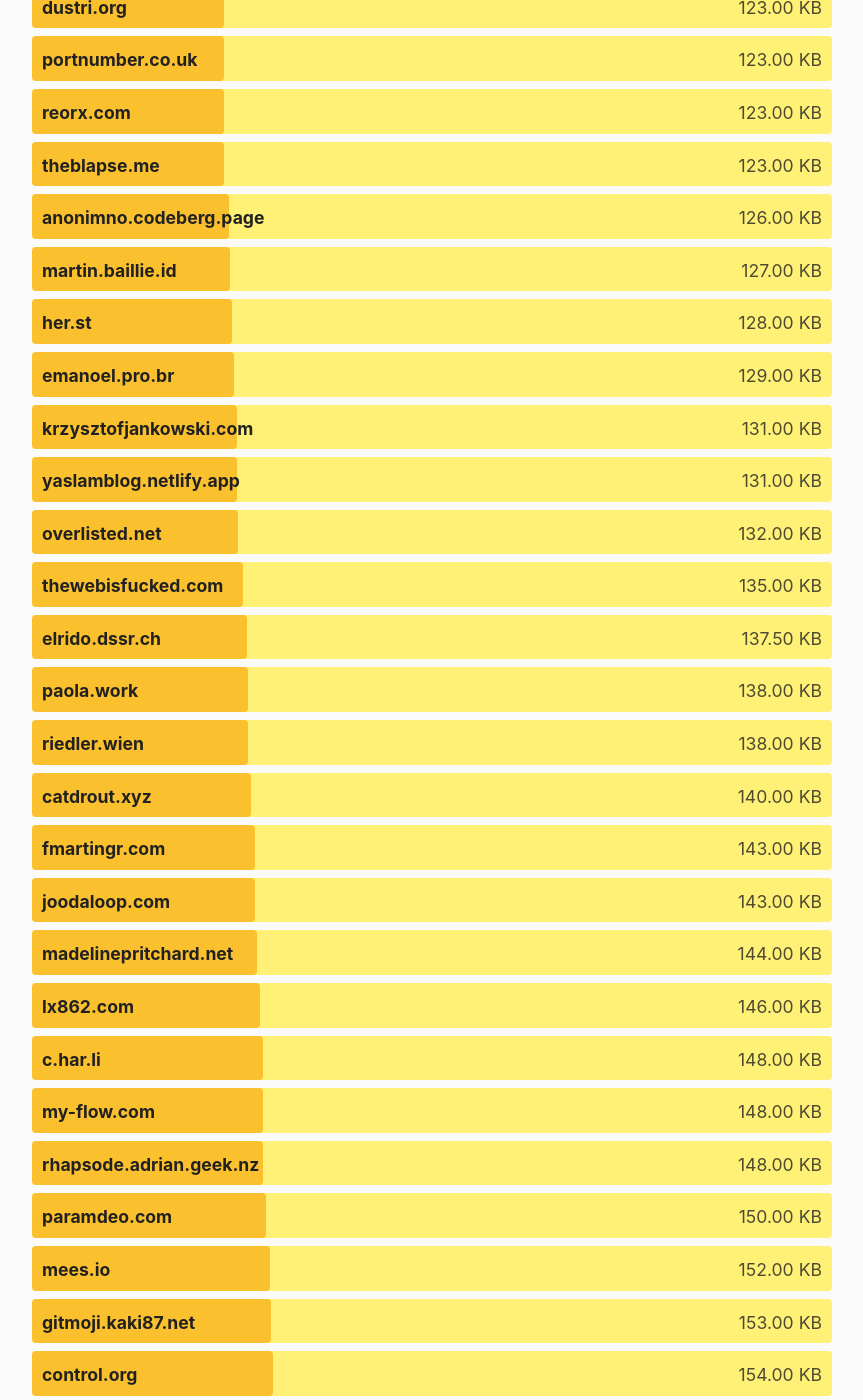
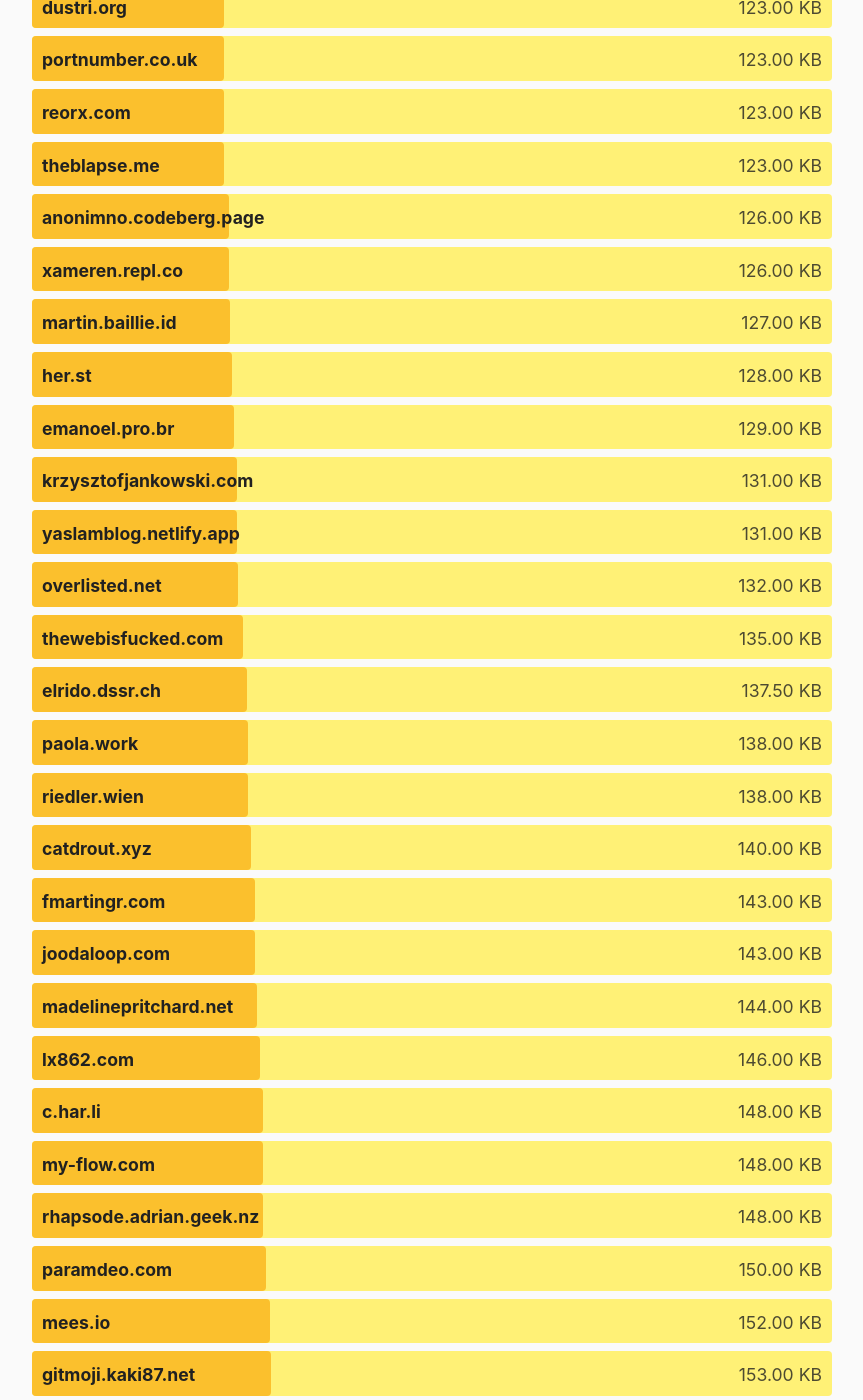
Before and after one commit to kevquirk/512kb.club, a Jekyll site: the page built from index.md, in a window 1280 px wide and 1400 px high, scrolled down 21263 px. Shown: the whole window, without its empty margins (208-1071 px from the left). Built offline with Jekyll 4.4.1, drawn with Linux system fonts in a browser that asks for light colours; some of the changed text lies outside the part shown.

Commit message:
Update sites.yml

```diff
--- a/_data/sites.yml
+++ b/_data/sites.yml
@@ -2910,7 +2910,7 @@
 
 - domain: xameren.repl.co
   url: https://xameren.repl.co/
-  size: 156
+  size: 126
   last_checked: 2023-04-26
 
 - domain: xidoc.nim.town
```
